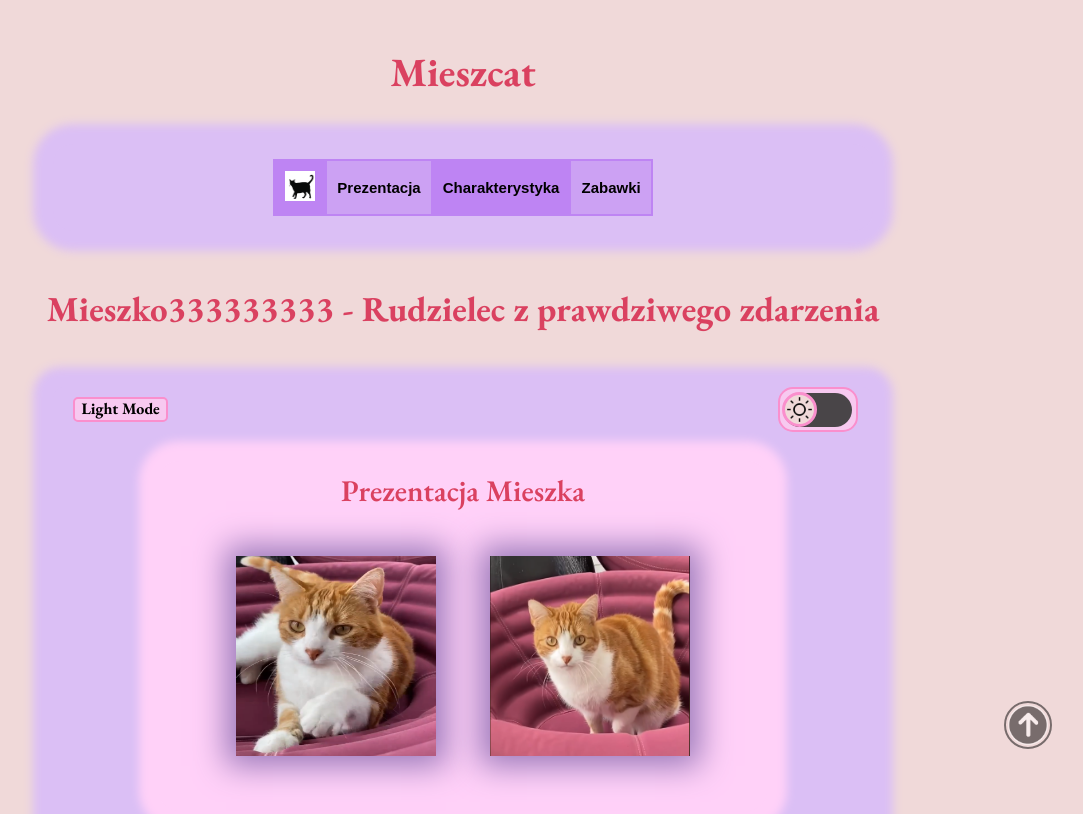
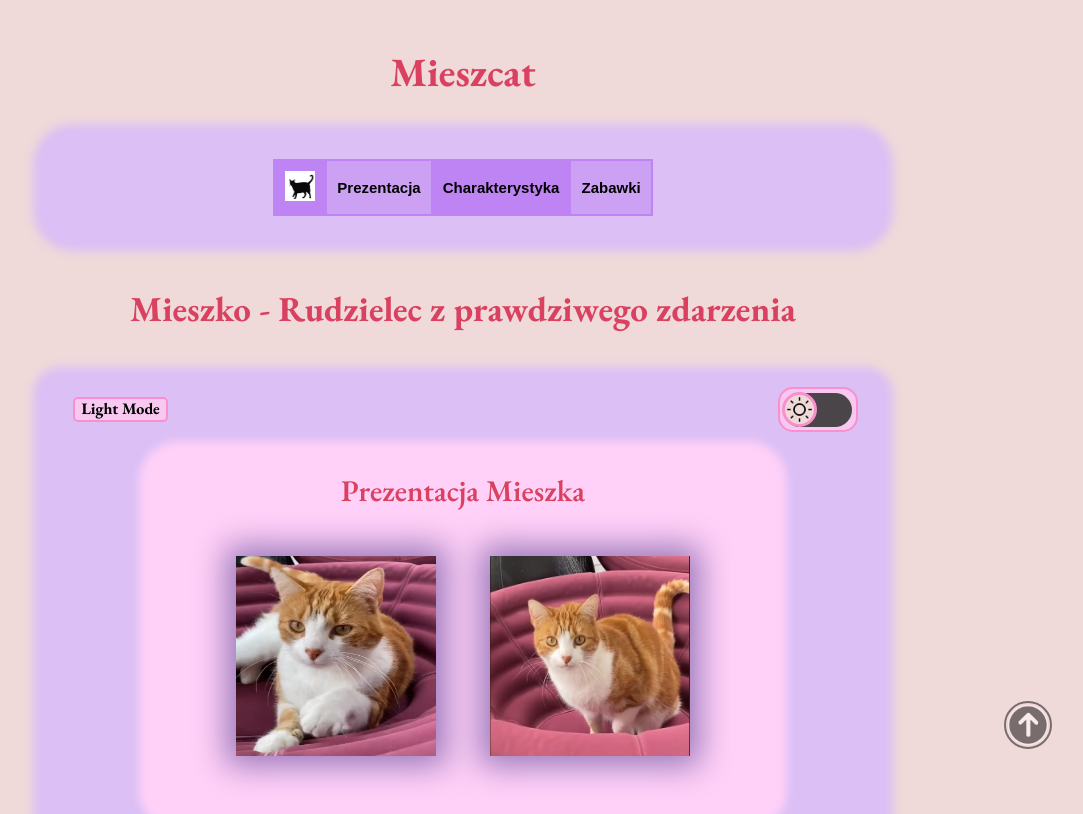
Before and after one commit to PaweLeszczynsky/homepage, a plain HTML site: page index.html in a window 1280 px wide. Shown: the top 814 px of the page, without its empty margins (177-1260 px from the left). Drawn offline with nearby package versions, Linux system fonts and the light colour scheme.

Commit message:
finalchange

```diff
--- a/index.html
+++ b/index.html
@@ -30,7 +30,7 @@
             </tr>
         </table>
     </nav>
-    <h1 class="mainHeader">Mieszko333333333 - Rudzielec z prawdziwego zdarzenia</h1>
+    <h1 class="mainHeader">Mieszko - Rudzielec z prawdziwego zdarzenia</h1>
     <main class="mainContainer">
         <div class="buttonThemecontainer">
             <div class="backgroundButtontheme">
```
